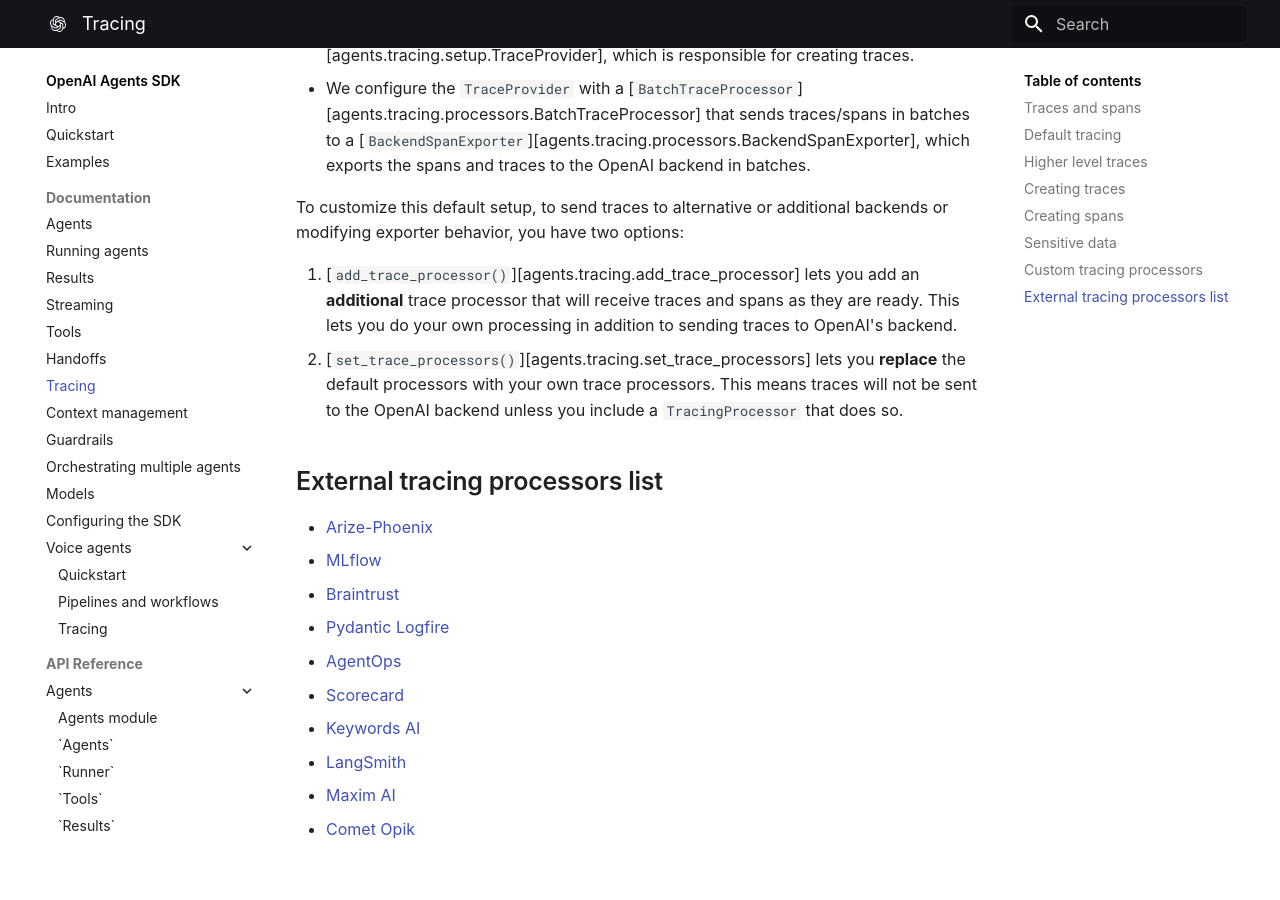
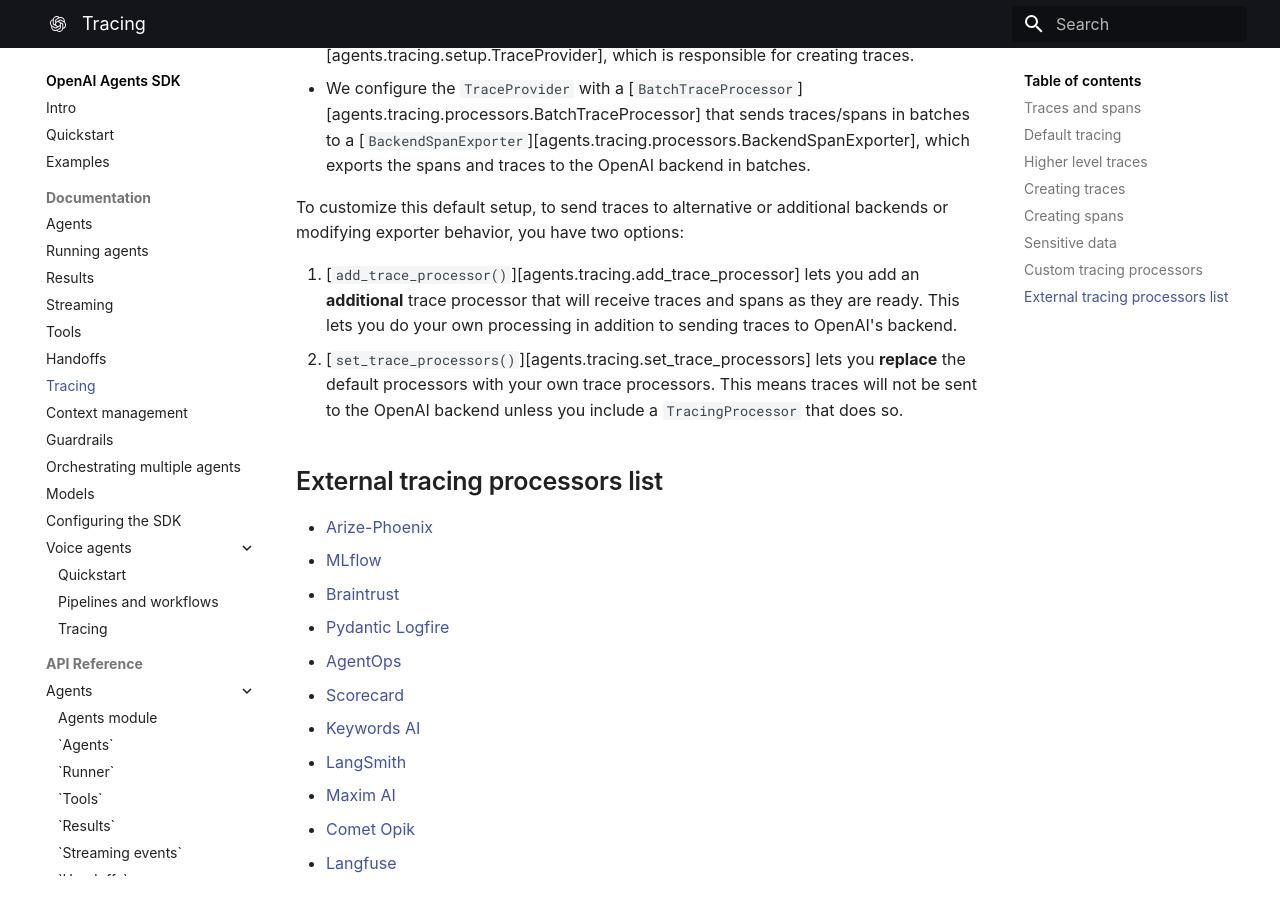
Before and after one commit to Radoslaw-Lisowski/openai-agents-python, an MkDocs documentation site: the page built from docs/tracing.md, in a window 1280 px wide and 900 px high, scrolled down 3303 px. Built offline with MkDocs 1.6.1 and Material for MkDocs 9.7.7, drawn with Linux system fonts in a browser that asks for light colours; some web fonts are replaced; before the commit the page ends 4170 px from its top, so only the background shows below that.

Commit message:
docs: add Langfuse to tracing documentation

```diff
--- a/docs/tracing.md
+++ b/docs/tracing.md
@@ -109,3 +109,4 @@ To customize this default setup, to send traces to alternative or additional bac
 -   [LangSmith](https://docs.smith.langchain.com/observability/how_to_guides/trace_with_openai_agents_sdk)
 -   [Maxim AI](https://www.getmaxim.ai/docs/observe/integrations/openai-agents-sdk)
 -   [Comet Opik](https://www.comet.com/docs/opik/tracing/integrations/openai_agents)
+-   [Langfuse](https://langfuse.com/docs/integrations/openaiagentssdk/openai-agents)
```
